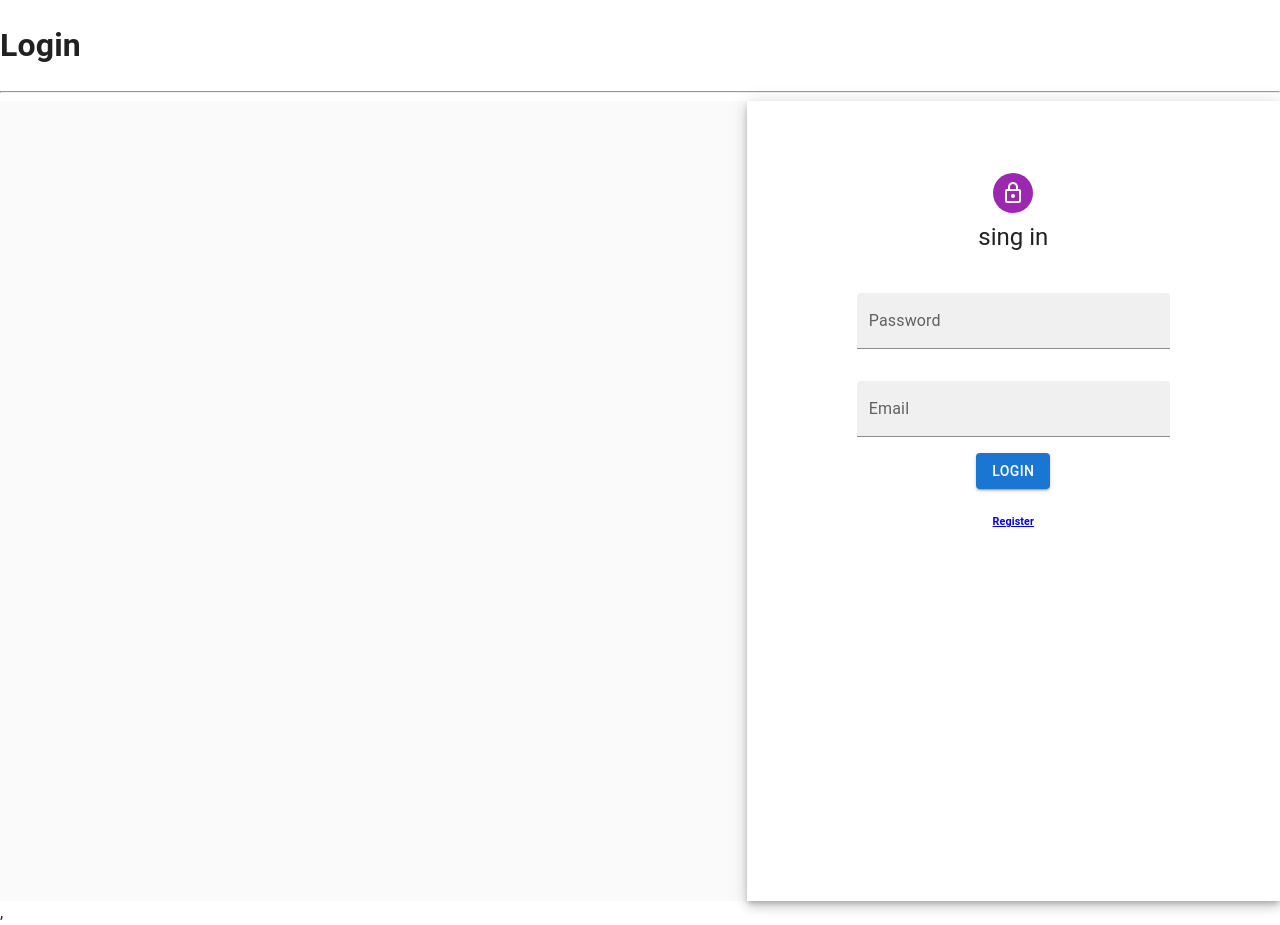
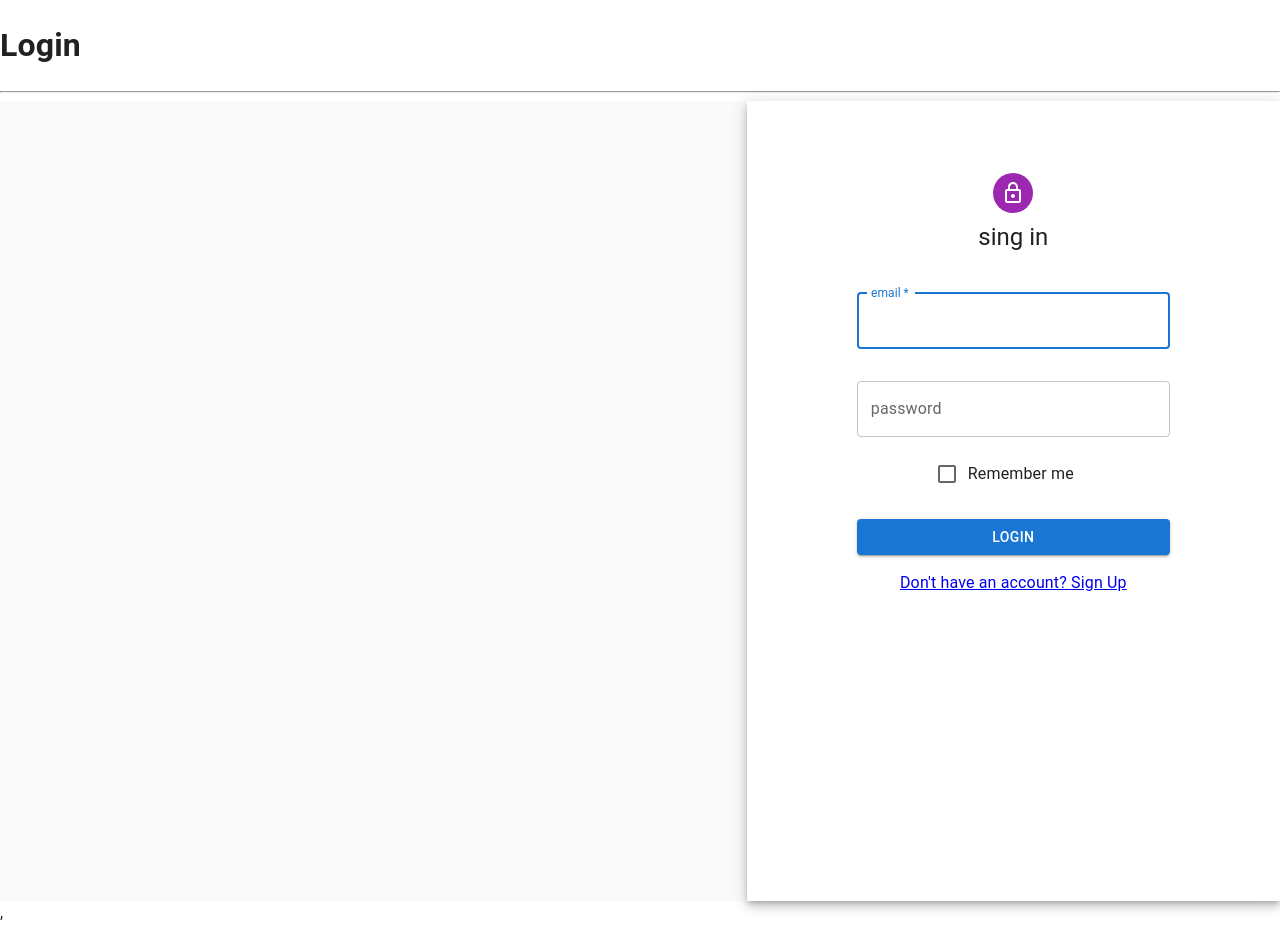
Before and after one commit to SahanPramudith/new-student-managemant, a React (Vite) app: page /login in a window 1280 px wide. Built offline with nearby package versions, Linux system fonts and the light colour scheme.

Commit message:
login and logout API login

```diff
--- a/src/pagess/Login/Login.jsx
+++ b/src/pagess/Login/Login.jsx
@@ -1,4 +1,4 @@
-import {Avatar, Button, Card, Grid, Paper, TextField} from "@mui/material";
+import {Avatar, Button, Card, Checkbox, FormControlLabel, Grid, Paper, TextField} from "@mui/material";
 import {NavLink} from "react-router-dom";
 import React, {useState} from "react";
 import instence from "../../servises/axiosoder.jsx";
@@ -20,7 +20,7 @@ export default function Login() {
         })
             .then(function (response) {
                 console.log(response.data.token);
-                localStorage.setItem('login',response.data.token)
+                localStorage.setItem('login', response.data.token)
                 window.location.reload()
             })
             .catch(function (error) {
@@ -36,9 +36,6 @@ export default function Login() {
     }
 
 
-
-
-
     return (
         <div>
             <h1>Login</h1>
@@ -46,8 +43,8 @@ export default function Login() {
             <div>
 
 
-                <Grid container component="main" sx={{ height: '100vh' }}>
-                    <CssBaseline />
+                <Grid container component="main" sx={{height: '100vh'}}>
+                    <CssBaseline/>
                     <Grid
                         item
                         xs={false}
@@ -73,33 +70,47 @@ export default function Login() {
                                 alignItems: 'center',
                             }}
                         >
-                            <Avatar sx={{ m: 1, bgcolor: 'secondary.main' }}>
-                                <LockOutlinedIcon />
+                            <Avatar sx={{m: 1, bgcolor: 'secondary.main'}}>
+                                <LockOutlinedIcon/>
                             </Avatar>
                             <Typography component='h1' variant='h5'>
                                 sing in
                             </Typography>
-                            <Box sx={{maxWidth: 345, padding: 2, justifyContent: 'center', textAlign: 'center', mt:1}}>
-                                <TextField sx={{marginY: 2}}
-                                           onChange={(val) => setPassword(val.target.value)}
-                                           value={password}
-                                           id="filled-basic"
-                                           fullWidth label="Password"
-                                           variant="filled"
-                                />
+                            <Box component='form'
+                                 sx={{maxWidth: 345, padding: 2, justifyContent: 'center', textAlign: 'center', mt: 1}}>
                                 <TextField sx={{marginY: 2}}
                                            onChange={(val) => setEmail(val.target.value)}
                                            value={email}
                                            id="filled-basic"
                                            fullWidth
-                                           label="Email"
-                                           variant="filled"
+                                           label="email"
+                                           variant="outlined"
+                                           required
+                                           autoFocus
                                 />
-                                <Button onClick={() => login()} variant="contained">Login</Button>
+                                <TextField sx={{marginY: 2}}
+                                           onChange={(val) => setPassword(val.target.value)}
+                                           value={password}
+                                           type={'password'}
+                                           id="filled-basic"
+                                           fullWidth
+                                           label="password"
+                                           variant="outlined"
+                                />
+                                <FormControlLabel
+                                    control={<Checkbox value="remember" color="primary" />}
+                                    label="Remember me"
+                                />
+                                <Button
+                                    fullWidth
+                                    onClick={() => login()}
+                                    variant="contained"
+                                    sx={{mt: 3, mb: 2}}
+                                >
+                                    Login
+                                </Button>
                                 <NavLink to={'/register'}>
-                                    <h6>
-                                        Register
-                                    </h6>
+                                    {"Don't have an account? Sign Up"}
                                 </NavLink>
                             </Box>
                         </Box>
```
